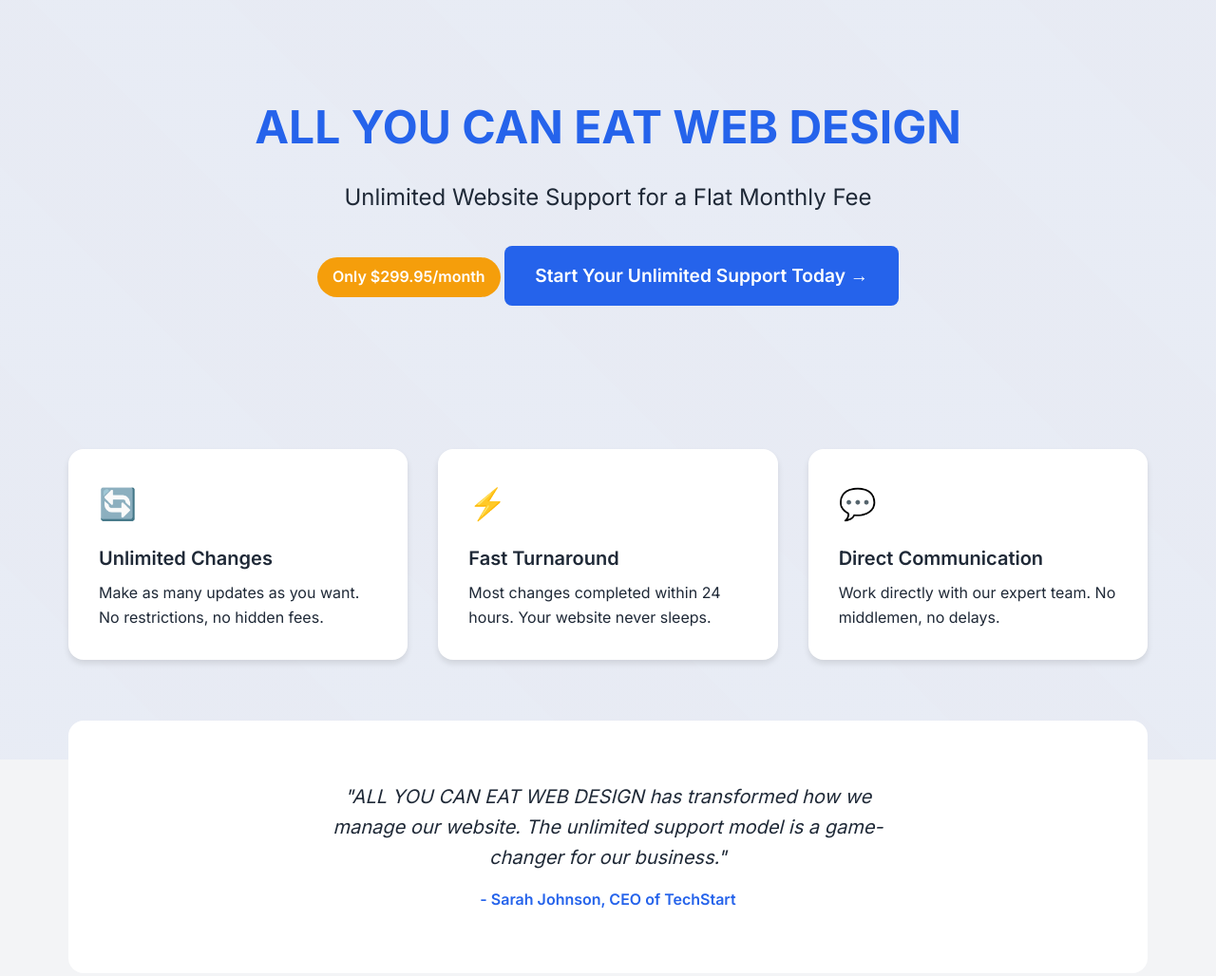
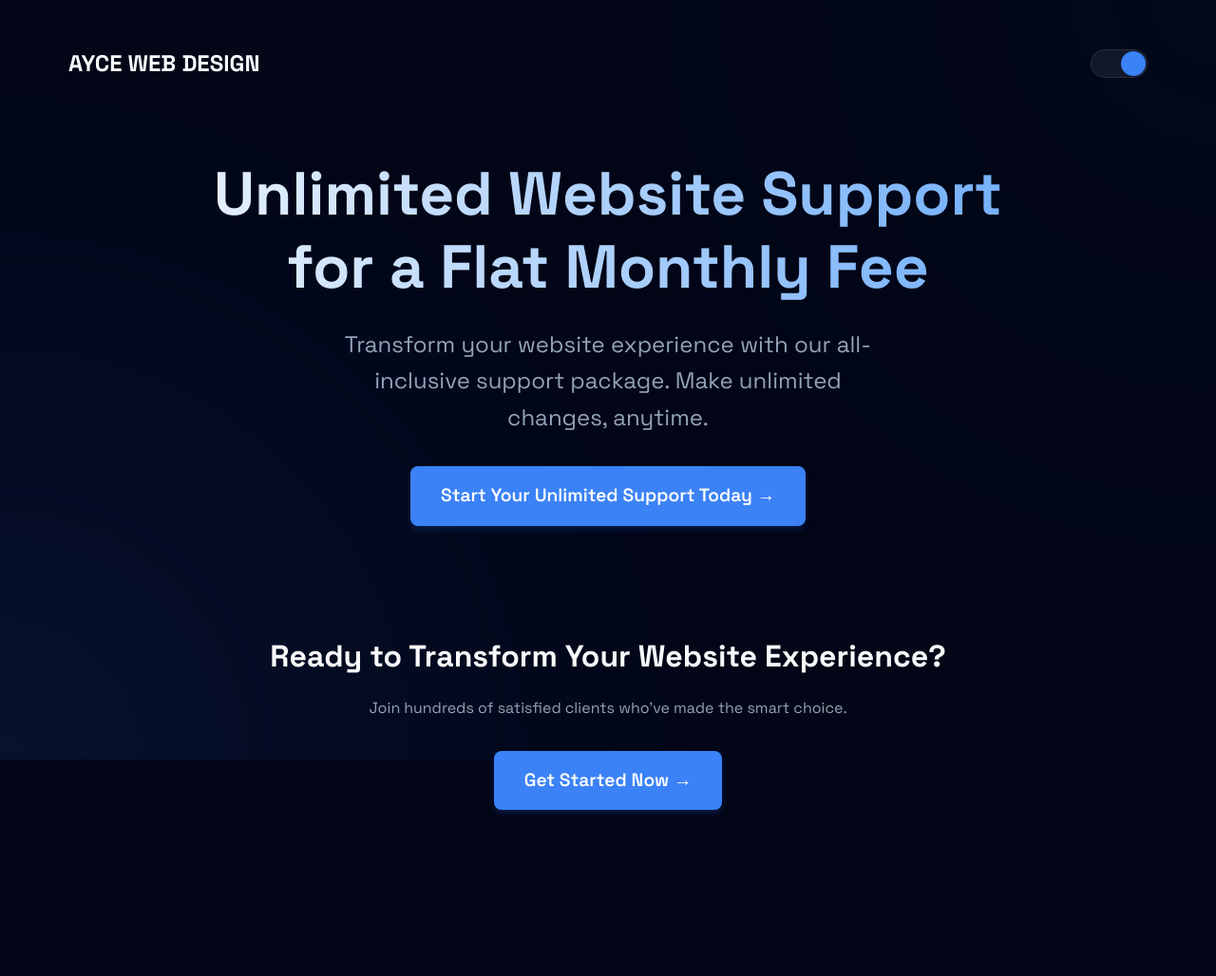
Before and after one commit to lukeybird/AYCEWD, a plain HTML site: page index.html in a window 1280 px wide. Shown: the top 1028 px of the page at 95% size. After the commit the page ends 949 px from the top, so only its background shows below. Drawn offline with Linux system fonts and the light colour scheme.

Commit message:
Update index.html

```diff
--- a/index.html
+++ b/index.html
@@ -1,49 +1,99 @@
 <!DOCTYPE html>
-<html lang="en">
+<html lang="en" data-theme="dark">
 <head>
     <meta charset="UTF-8">
     <meta name="viewport" content="width=device-width, initial-scale=1.0">
     <title>ALL YOU CAN EAT WEB DESIGN - Unlimited Website Support</title>
     <link rel="preconnect" href="https://fonts.googleapis.com">
     <link rel="preconnect" href="https://fonts.gstatic.com" crossorigin>
-    <link href="https://fonts.googleapis.com/css2?family=Inter:wght@400;600;700&display=swap" rel="stylesheet">
+    <link href="https://fonts.googleapis.com/css2?family=Space+Grotesk:wght@400;500;600;700&display=swap" rel="stylesheet">
     <style>
-        :root {
-            --primary: #2563eb;
-            --primary-dark: #1d4ed8;
-            --accent: #f59e0b;
-            --text: #1f2937;
-            --light: #f3f4f6;
+        :root[data-theme="light"] {
+            --primary: #ffffff;
+            --primary-light: #f1f5f9;
+            --accent: #2563eb;
+            --accent-light: #3b82f6;
+            --text: #0f172a;
+            --text-muted: #475569;
+            --background: #f8fafc;
+            --card-bg: rgba(59, 130, 246, 0.1);
+            --card-border: rgba(59, 130, 246, 0.2);
+            --button-text: #ffffff;
+        }
+
+        :root[data-theme="dark"] {
+            --primary: #0f172a;
+            --primary-light: #1e293b;
+            --accent: #3b82f6;
+            --accent-light: #60a5fa;
+            --text: #f8fafc;
+            --text-muted: #94a3b8;
+            --background: #020617;
+            --card-bg: rgba(30, 41, 59, 0.5);
+            --card-border: rgba(255, 255, 255, 0.1);
+            --button-text: #ffffff;
         }
 
         * {
             margin: 0;
             padding: 0;
             box-sizing: border-box;
+            transition: background-color 0.3s, color 0.3s, border-color 0.3s;
         }
 
         body {
-            font-family: 'Inter', sans-serif;
+            font-family: 'Space Grotesk', sans-serif;
             line-height: 1.6;
             color: var(--text);
-            background: var(--light);
+            background: var(--background);
+            min-height: 100vh;
         }
 
-        .diagonal-stripes {
+        .gradient-bg {
             position: fixed;
             top: 0;
             left: 0;
             width: 100%;
             height: 100%;
-            background: repeating-linear-gradient(
-                45deg,
-                var(--primary) 0%,
-                var(--primary) 10%,
-                var(--primary-dark) 10%,
-                var(--primary-dark) 20%
-            );
-            opacity: 0.05;
+            background: radial-gradient(circle at top right, var(--primary-light) 0%, transparent 50%),
+                        radial-gradient(circle at bottom left, var(--accent) 0%, transparent 50%);
+            opacity: 0.1;
             z-index: -1;
+        }
+
+        .theme-toggle {
+            position: relative;
+            width: 60px;
+            height: 30px;
+            background: var(--card-bg);
+            border-radius: 15px;
+            cursor: pointer;
+            border: 1px solid var(--card-border);
+            transition: all 0.3s;
+        }
+
+        .theme-toggle::before {
+            content: '';
+            position: absolute;
+            width: 26px;
+            height: 26px;
+            border-radius: 50%;
+            top: 1px;
+            left: 1px;
+            background: var(--accent);
+            transition: all 0.3s;
+        }
+
+        [data-theme="dark"] .theme-toggle::before {
+            transform: translateX(30px);
+        }
+
+        .theme-toggle:hover {
+            transform: none;
+        }
+
+        .theme-toggle:hover::before {
+            background: var(--accent-light);
         }
 
         .container {
@@ -52,73 +102,115 @@
             padding: 2rem;
         }
 
-        header {
-            text-align: center;
-            padding: 4rem 0;
+        nav {
+            display: flex;
+            justify-content: space-between;
+            align-items: center;
+            padding: 1rem 0;
         }
 
         .logo {
-            font-size: 3rem;
+            font-size: 1.5rem;
             font-weight: 700;
-            color: var(--primary);
-            margin-bottom: 1rem;
+            color: var(--text);
+            text-decoration: none;
+        }
+
+        .nav-links {
+            display: flex;
+            align-items: center;
+            gap: 2rem;
+        }
+
+        .nav-links a {
+            color: var(--text-muted);
+            text-decoration: none;
+            transition: color 0.3s;
+        }
+
+        .nav-links a:hover {
+            color: var(--text);
+        }
+
+        header {
+            text-align: center;
+            padding: 4rem 0 3rem;
+        }
+
+        .hero-title {
+            font-size: 4rem;
+            font-weight: 700;
+            line-height: 1.2;
+            margin-bottom: 1.5rem;
+            background: linear-gradient(to right, var(--text), var(--accent-light));
+            -webkit-background-clip: text;
+            -webkit-text-fill-color: transparent;
         }
 
         .tagline {
             font-size: 1.5rem;
-            color: var(--text);
+            color: var(--text-muted);
             margin-bottom: 2rem;
+            max-width: 600px;
+            margin-left: auto;
+            margin-right: auto;
         }
 
         .price-tag {
             background: var(--accent);
-            color: white;
-            padding: 0.5rem 1rem;
+            color: var(--button-text);
+            padding: 0.75rem 1.5rem;
             border-radius: 2rem;
             font-weight: 600;
             display: inline-block;
-            margin-bottom: 2rem;
+            margin-bottom: 1.5rem;
+            box-shadow: 0 4px 6px rgba(37, 99, 235, 0.2);
         }
 
         .cta-button {
-            background: var(--primary);
-            color: white;
+            background: var(--accent);
+            color: var(--button-text);
             padding: 1rem 2rem;
             border-radius: 0.5rem;
             text-decoration: none;
             font-weight: 600;
             font-size: 1.2rem;
-            transition: transform 0.2s, background 0.2s;
+            transition: all 0.3s;
             display: inline-block;
+            box-shadow: 0 4px 6px rgba(37, 99, 235, 0.2);
         }
 
         .cta-button:hover {
-            background: var(--primary-dark);
+            background: var(--accent-light);
             transform: translateY(-2px);
+            box-shadow: 0 6px 8px rgba(37, 99, 235, 0.3);
         }
 
         .features {
             display: grid;
             grid-template-columns: repeat(auto-fit, minmax(300px, 1fr));
             gap: 2rem;
-            margin: 4rem 0;
+            margin: 3rem 0;
         }
 
         .feature-card {
-            background: white;
+            background: var(--card-bg);
             padding: 2rem;
             border-radius: 1rem;
-            box-shadow: 0 4px 6px rgba(0, 0, 0, 0.1);
-            transition: transform 0.2s;
+            backdrop-filter: blur(10px);
+            border: 1px solid var(--card-border);
+            transition: transform 0.3s, box-shadow 0.3s;
+            box-shadow: 0 4px 6px rgba(0, 0, 0, 0.05);
         }
 
         .feature-card:hover {
             transform: translateY(-5px);
+            box-shadow: 0 8px 12px rgba(0, 0, 0, 0.1);
         }
 
         .feature-icon {
             font-size: 2rem;
-            color: var(--primary);
+            color: var(--accent);
             margin-bottom: 1rem;
         }
 
@@ -126,13 +218,21 @@
             font-size: 1.25rem;
             font-weight: 600;
             margin-bottom: 0.5rem;
+            color: var(--text);
+        }
+
+        .feature-description {
+            color: var(--text-muted);
         }
 
         .testimonials {
-            background: white;
+            background: var(--card-bg);
             padding: 4rem 0;
             margin: 4rem 0;
             border-radius: 1rem;
+            backdrop-filter: blur(10px);
+            border: 1px solid var(--card-border);
+            box-shadow: 0 4px 6px rgba(0, 0, 0, 0.05);
         }
 
         .testimonial {
@@ -145,11 +245,12 @@
             font-size: 1.25rem;
             font-style: italic;
             margin-bottom: 1rem;
+            color: var(--text);
         }
 
         .author {
             font-weight: 600;
-            color: var(--primary);
+            color: var(--accent-light);
         }
 
         @media (max-width: 768px) {
@@ -157,58 +258,71 @@
                 padding: 1rem;
             }
 
-            .logo {
-                font-size: 2rem;
+            .hero-title {
+                font-size: 2.5rem;
             }
 
             .tagline {
                 font-size: 1.25rem;
             }
+
+            .nav-links {
+                display: none;
+            }
+        }
+
+        .cta-section h2 {
+            color: var(--text);
+        }
+
+        .cta-section p {
+            color: var(--text-muted);
+        }
+
+        .nav-links a.cta-button {
+            color: var(--button-text);
         }
     </style>
 </head>
 <body>
-    <div class="diagonal-stripes"></div>
+    <div class="gradient-bg"></div>
     <div class="container">
+        <nav>
+            <a href="#" class="logo">AYCE WEB DESIGN</a>
+            <div class="nav-links">
+                <button class="theme-toggle" onclick="toggleTheme()" aria-label="Toggle theme"></button>
+            </div>
+        </nav>
+
         <header>
-            <h1 class="logo">ALL YOU CAN EAT WEB DESIGN</h1>
-            <p class="tagline">Unlimited Website Support for a Flat Monthly Fee</p>
-            <div class="price-tag">Only $299.95/month</div>
-            <a href="#signup" class="cta-button">Start Your Unlimited Support Today →</a>
+            <h1 class="hero-title">Unlimited Website Support<br>for a Flat Monthly Fee</h1>
+            <p class="tagline">Transform your website experience with our all-inclusive support package. Make unlimited changes, anytime.</p>
+            <a href="contact.html" class="cta-button">Start Your Unlimited Support Today →</a>
         </header>
-
-        <section class="features">
-            <div class="feature-card">
-                <div class="feature-icon">🔄</div>
-                <h3 class="feature-title">Unlimited Changes</h3>
-                <p>Make as many updates as you want. No restrictions, no hidden fees.</p>
-            </div>
-            <div class="feature-card">
-                <div class="feature-icon">⚡</div>
-                <h3 class="feature-title">Fast Turnaround</h3>
-                <p>Most changes completed within 24 hours. Your website never sleeps.</p>
-            </div>
-            <div class="feature-card">
-                <div class="feature-icon">💬</div>
-                <h3 class="feature-title">Direct Communication</h3>
-                <p>Work directly with our expert team. No middlemen, no delays.</p>
-            </div>
-        </section>
-
-        <section class="testimonials">
-            <div class="testimonial">
-                <p class="quote">"ALL YOU CAN EAT WEB DESIGN has transformed how we manage our website. The unlimited support model is a game-changer for our business."</p>
-                <p class="author">- Sarah Johnson, CEO of TechStart</p>
-            </div>
-        </section>
 
         <section class="cta-section" id="signup">
             <div style="text-align: center; margin: 4rem 0;">
-                <h2 style="margin-bottom: 1rem;">Ready to Transform Your Website Experience?</h2>
-                <p style="margin-bottom: 2rem;">Join hundreds of satisfied clients who've made the smart choice.</p>
-                <a href="#signup" class="cta-button">Get Started Now →</a>
+                <h2 style="margin-bottom: 1rem; font-size: 2rem;">Ready to Transform Your Website Experience?</h2>
+                <p style="margin-bottom: 2rem; color: var(--text-muted);">Join hundreds of satisfied clients who've made the smart choice.</p>
+                <a href="contact.html" class="cta-button">Get Started Now →</a>
             </div>
         </section>
     </div>
+
+    <script>
+        function toggleTheme() {
+            const html = document.documentElement;
+            const currentTheme = html.getAttribute('data-theme');
+            const newTheme = currentTheme === 'light' ? 'dark' : 'light';
+            html.setAttribute('data-theme', newTheme);
+
+            // Save preference
+            localStorage.setItem('theme', newTheme);
+        }
+
+        // Check for saved theme preference
+        const savedTheme = localStorage.getItem('theme') || 'dark';
+        document.documentElement.setAttribute('data-theme', savedTheme);
+    </script>
 </body>
 </html>
```
